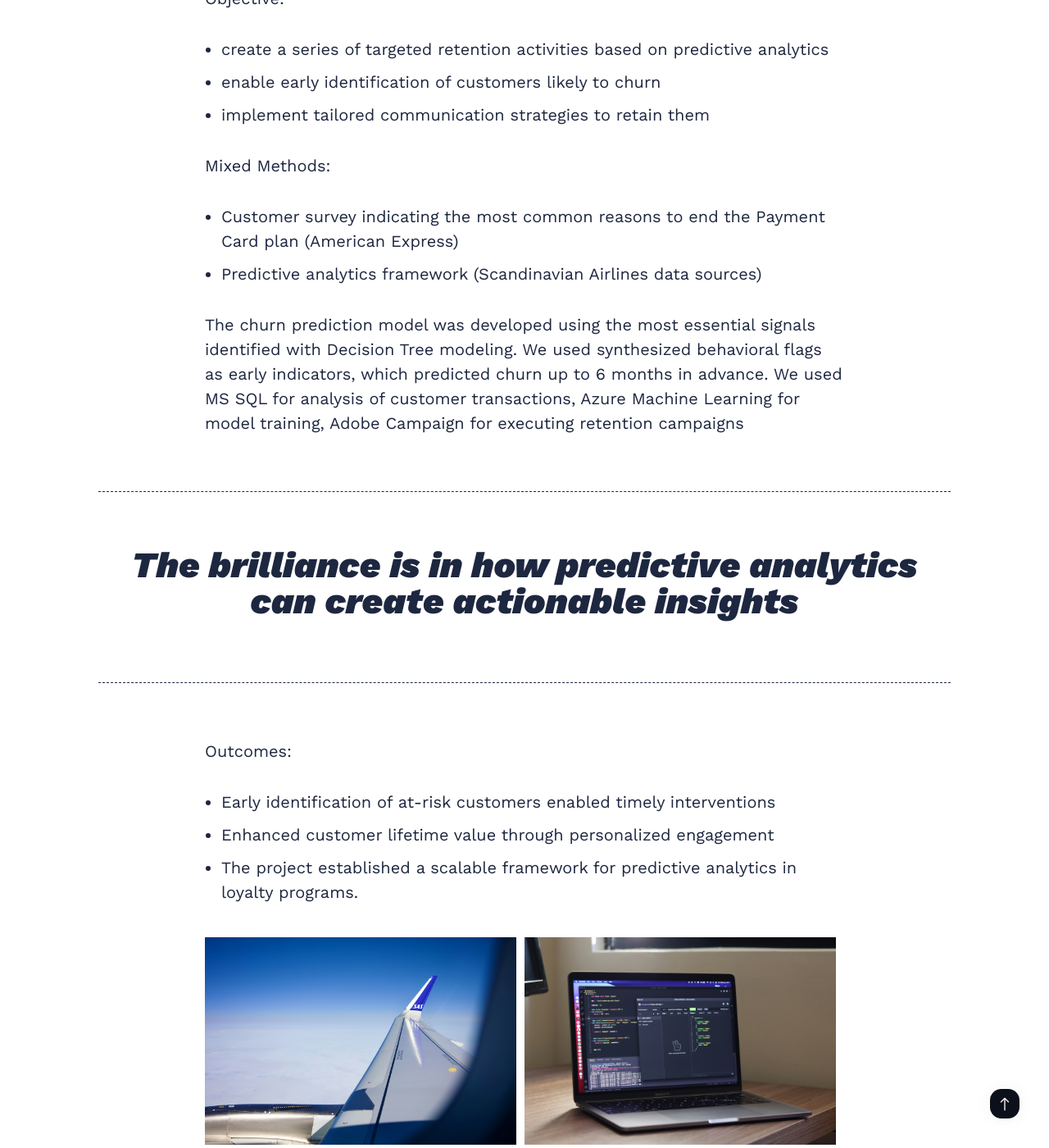
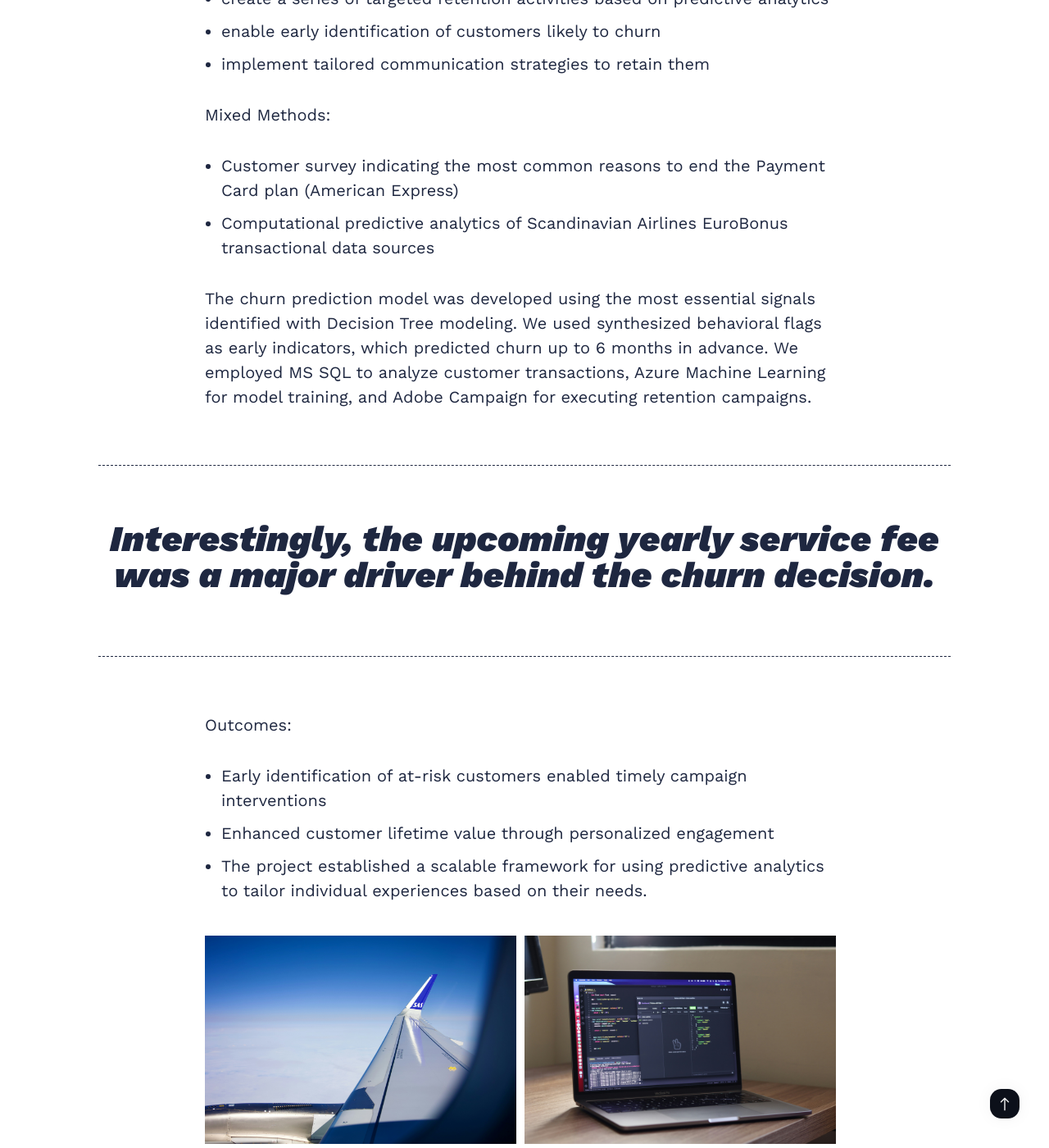
Before and after one commit to kargam0167/kargam0167.github.io, a Jekyll site: the page built from _posts/2023-12-11-Customer-Retention-Framework-for-SAS-AMEX Loyalty Solutions.markdown, in a window 1280 px wide and 1400 px high, scrolled down 1757 px. Shown: the whole window at 82% size. Built offline with Jekyll 4.4.1, drawn with Linux system fonts in a browser that asks for light colours; nearby versions of some CDN libraries; some of the changed text lies outside the part shown.

Commit message:
Update 2023-12-11-Customer-Retention-Framework-for-SAS-AMEX Loyalty Solutions.markdown

```diff
--- a/_posts/2023-12-11-Customer-Retention-Framework-for-SAS-AMEX Loyalty Solutions.markdown
+++ b/_posts/2023-12-11-Customer-Retention-Framework-for-SAS-AMEX Loyalty Solutions.markdown
@@ -1,14 +1,14 @@
 ---
 layout: post
-title:  Customer Retention Framework for SAS-AMEX Loyalty Solutions
-description: Customer Retention Program at EuroBonus Loyalty Program, Scandinavian Airlines
+title:  People Retention Framework
+description: Customer Retention Framework at Scandinavian Airlines EuroBonus Loyalty Program
 date:   2023-12-11 15:01:35 +0300
 image:  '/images/07-1.jpg'
 tags:   [airlines, retention, loyalty]
 published: true
 ---
-Scandinavian Airlines loyalty program EuroBonus together with American Express issue co-brand payment cards, a loyalty solution that enables EuroBonus members to earn points on everyday spending outside airline transactions. The loyalty solution is a poplar feature amond active members, however the customer lifecycle needs constant monitoring.
-Together with the American Express Customer retention team we have developed a data-driven initiative to identify and re-engage at-risk customers early in their customer journey.
+Scandinavian Airlines loyalty program EuroBonus and American Express issue co-brand payment cards, a loyalty solution enabling EuroBonus members to earn points on everyday spending outside airline transactions. The loyalty solution is a popular feature among active members. However, the customer lifecycle needed constant monitoring. Customers are all people driven by their desires and unique behaviors.
+Together with the American Express Customer retention team, we have developed a data-driven initiative to identify such behaviors and re-engage at-risk customers early in their journey.
 
 ![Work]({{site.baseurl}}/images/07.jpg)
 *Photo by [Nicolas Nezzo](https://unsplash.com/@nicolasnezzo) on [Unsplash](https://unsplash.com/)*
@@ -20,17 +20,17 @@ Objective:
 
 Mixed Methods:
 - Customer survey indicating the most common reasons to end the Payment Card plan (American Express)
-- Predictive analytics framework (Scandinavian Airlines data sources)
+- Computational predictive analytics of Scandinavian Airlines EuroBonus transactional data sources
 
-The churn prediction model was developed using the most essential signals identified with Decision Tree modeling. We used synthesized behavioral flags as early indicators, which predicted churn up to 6 months in advance. We used MS SQL for analysis of customer transactions, Azure Machine Learning for model training, Adobe Campaign for executing retention campaigns
+The churn prediction model was developed using the most essential signals identified with Decision Tree modeling. We used synthesized behavioral flags as early indicators, which predicted churn up to 6 months in advance. We employed MS SQL to analyze customer transactions, Azure Machine Learning for model training, and Adobe Campaign for executing retention campaigns.
 
 
-> The brilliance is in how predictive analytics can create actionable insights
+> Interestingly, the upcoming yearly service fee was a major driver behind the churn decision.
 
 Outcomes:
-- Early identification of at-risk customers enabled timely interventions
+- Early identification of at-risk customers enabled timely campaign interventions
 - Enhanced customer lifetime value through personalized engagement
-- The project established a scalable framework for predictive analytics in loyalty programs.
+- The project established a scalable framework for using predictive analytics to tailor individual experiences based on their needs.
 
 
 <div class="gallery-box">
```
